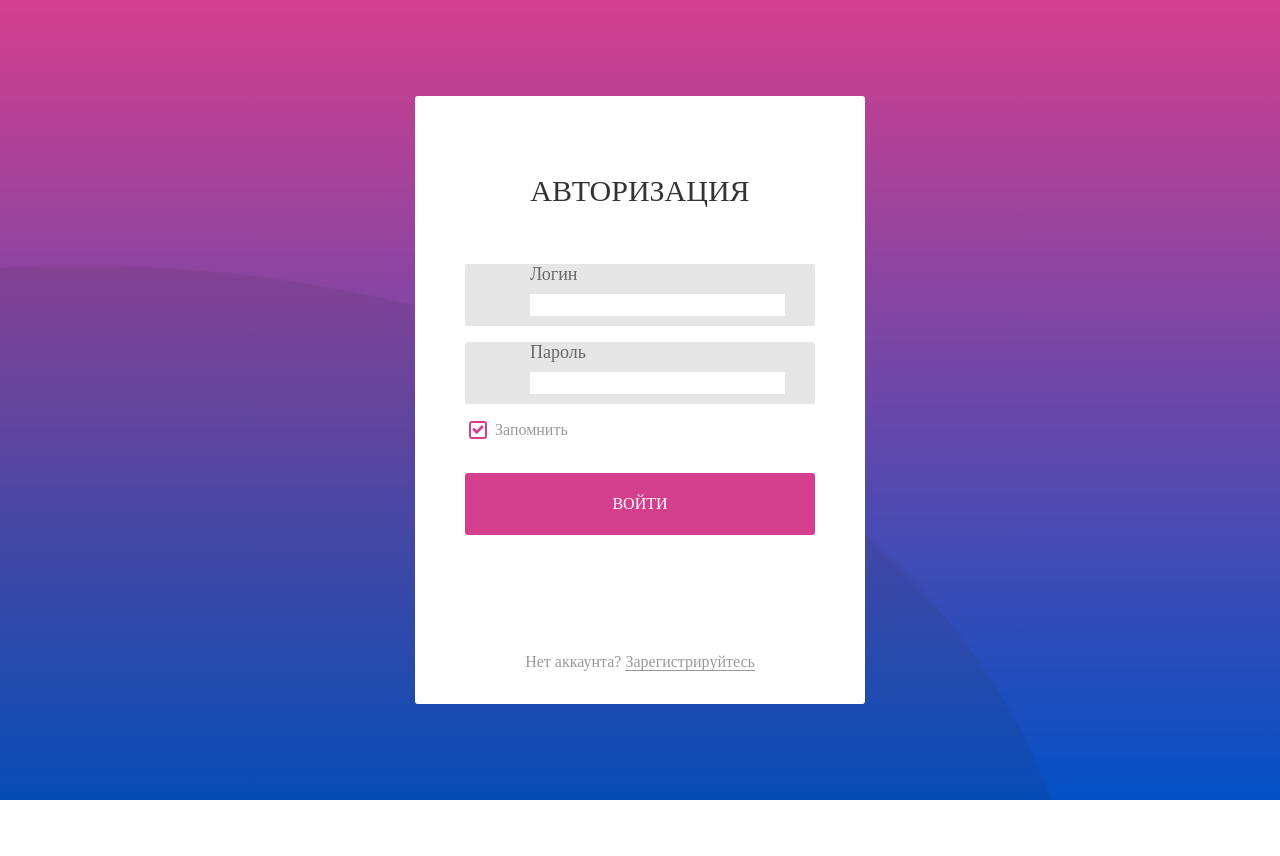
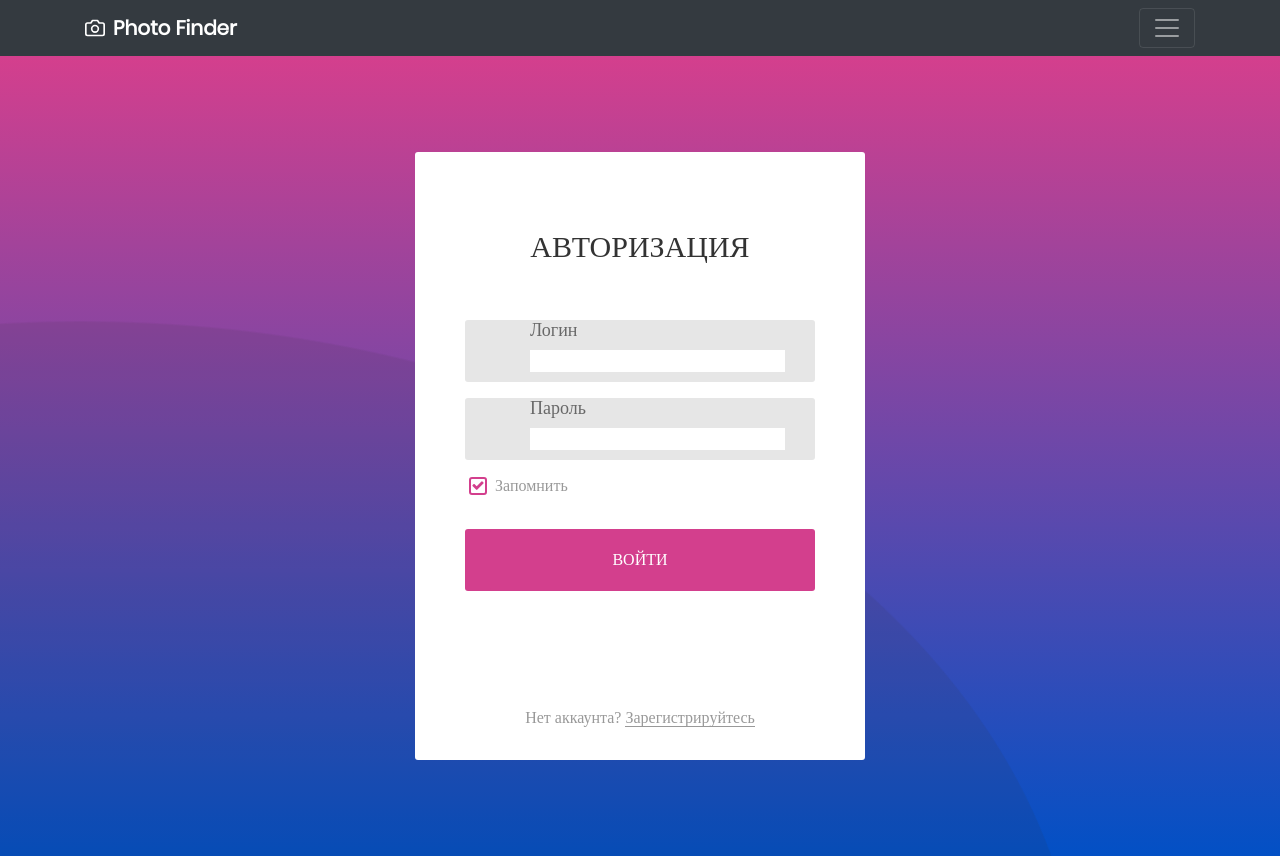
Before and after one commit to e-makusheva/photo_finder, a Flask app: page /users/login in a window 1280 px wide. Before the commit the page ends 800 px from the top, so only its background shows below. Run offline with Flask 2, Linux system fonts and the light colour scheme; some libraries are stand-ins or nearby versions; some web fonts are replaced.

Commit message:
Подкорректировал html

```diff
--- a/photo_app/__init__.py
+++ b/photo_app/__init__.py
@@ -4,7 +4,7 @@ from flask_login import LoginManager, current_user, login_required
 from photo_app.db import db
 from photo_app.admin.views import blueprint as admin_blueprint
 from photo_app.main.views import blueprint as main_blueprint
-from photo_app.user.modules import User
+from photo_app.user.models import User
 from photo_app.user.views import blueprint as user_blueprint
 
 def create_app():
--- a/photo_app/templates/login.html
+++ b/photo_app/templates/login.html
@@ -1,9 +1,10 @@
 <!DOCTYPE html>
 <html lang="ru">
+
 <head>
 	<title>{{ page_title }}</title>
 	<meta charset="UTF-8">
-	<meta name="viewport" content="width=device-width, initial-scale=1">
+	<meta name="viewport" content="width=device-width, initial-scale=1, shrink-to-fit=no">
 <!--===============================================================================================-->
 	<link rel="icon" type="image/png" href="../static/Login/images/icons/favicon.ico"/>
 <!--===============================================================================================-->
@@ -23,6 +24,34 @@
 	<link rel="stylesheet" type="text/css" href="../static/Login/css/main.css">
 <!--===============================================================================================-->
 </head>
+
+    <header>
+      <div class="collapse bg-dark" id="navbarHeader">
+        <div class="container">
+          <div class="row">
+            <div class="col-sm-4 offset-md-1 py-4">
+              <ul class="list-unstyled">
+                <li><a href="#" class="text-white">Главная страница</a></li>
+                <li><a href="#" class="text-white">Регистрация</a></li>
+                <li><a href="#" class="text-white">Войти</a></li>
+              </ul>
+            </div>
+          </div>
+        </div>
+      </div>
+      <div class="navbar navbar-dark bg-dark box-shadow">
+        <div class="container d-flex justify-content-between">
+          <a href="#" class="navbar-brand d-flex align-items-center">
+            <svg xmlns="http://www.w3.org/2000/svg" width="20" height="20" viewBox="0 0 24 24" fill="none" stroke="currentColor" stroke-width="2" stroke-linecap="round" stroke-linejoin="round" class="mr-2"><path d="M23 19a2 2 0 0 1-2 2H3a2 2 0 0 1-2-2V8a2 2 0 0 1 2-2h4l2-3h6l2 3h4a2 2 0 0 1 2 2z"></path><circle cx="12" cy="13" r="4"></circle></svg>
+            <strong>Photo Finder</strong>
+          </a>
+          <button class="navbar-toggler" type="button" data-toggle="collapse" data-target="#navbarHeader" aria-controls="navbarHeader" aria-expanded="false" aria-label="Toggle navigation">
+            <span class="navbar-toggler-icon"></span>
+          </button>
+        </div>
+      </div>
+    </header>
+
 <body>
 	<div class="limiter">
 		<div class="container-login100">
--- a/photo_app/user/views.py
+++ b/photo_app/user/views.py
@@ -1,8 +1,8 @@
 from flask import Blueprint, flash, render_template, redirect, url_for
 from flask_login import current_user, login_user, logout_user
 
-from photo_app.user.forms import LoginForm
-from photo_app.user.modules import User
+from photo_app.user.forms import LoginForm, RegistrationForm
+from photo_app.user.models import User
 
 blueprint = Blueprint('user', __name__, url_prefix='/users')
 
@@ -32,3 +32,11 @@ def logout():
     logout_user()
     flash('Вы успешно разлогинились')
     return redirect(url_for('index'))
+
+@blueprint.route('/register')
+def register():
+    if current_user.is_authenticated:
+        return redirect(url_for('index'))
+    title = 'Регистрация'
+    form = RegistrationForm()
+    return render_template('registration_form.html', page_title=title, form=form)
```
Also changed, not shown: photo_app/templates/registration_form.html (+33 -2 lines).
